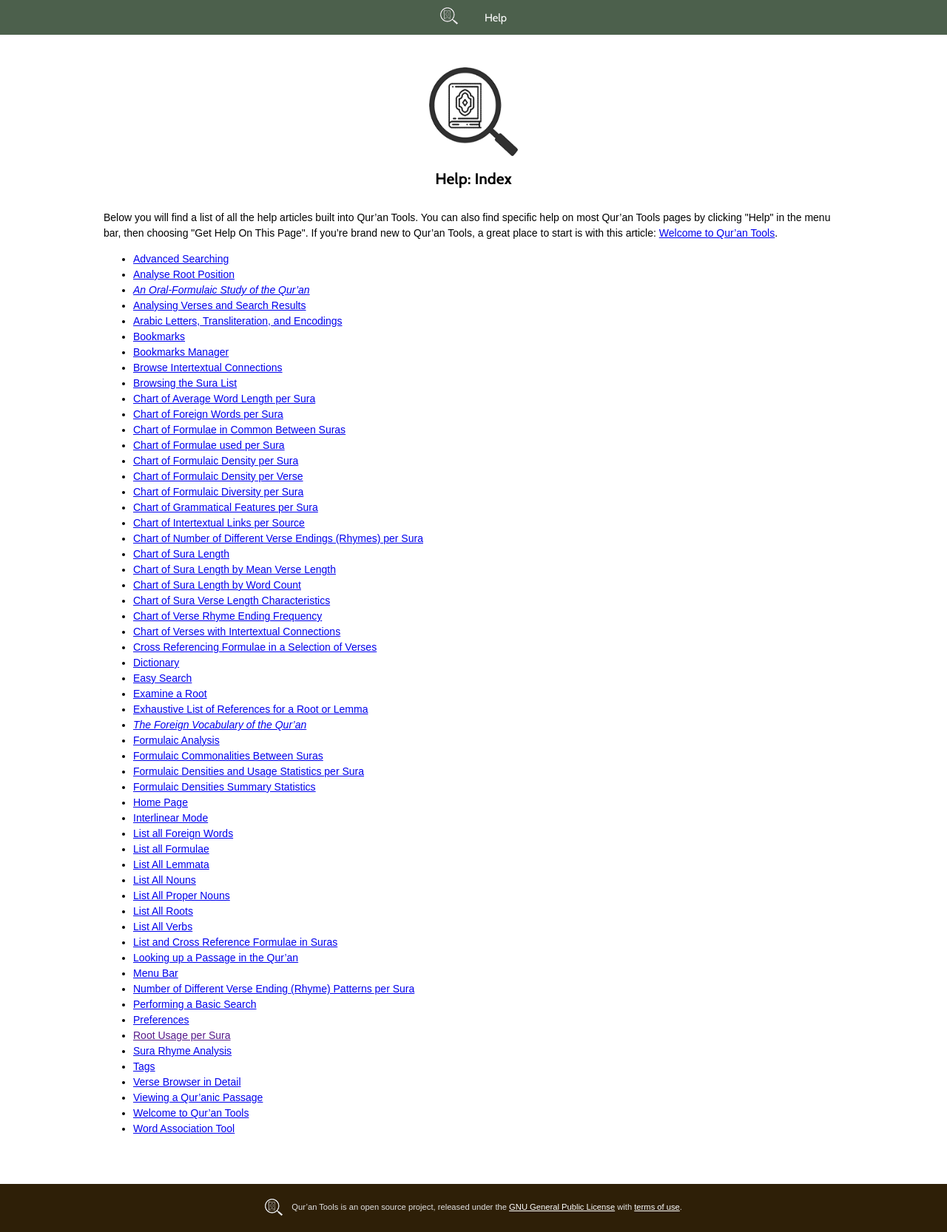
After one commit to andygbannister/qurantools, a PHP site: page /app/help/help-index.php in a window 1280 px wide. The commit adds this page. Shown: the whole page at 74% size. Run offline with PHP 8.4, Linux system fonts and the light colour scheme; data that the repository does not hold is empty.

Commit message:
New help index

```diff
--- /dev/null
+++ b/app/help/help-index.php
@@ -0,0 +1,171 @@
+<?php
+
+// GNU GPL License Page.
+
+session_start();
+session_regenerate_id();
+
+require_once '../library/config.php';
+require_once '../library/functions.php';
+
+?>
+<!DOCTYPE html>
+<html>
+
+<head>
+    <?php
+    require '../library/standard_header.php';
+    window_title("Help: Index");
+    ?>
+</head>
+
+<body class='qt-site about' id='about-history'>
+    <main class='qt-site-content'>
+
+        <?php require "library/menu.php"; ?>
+
+        <div class='page-content'>
+            <section class='page-header'>
+                <h2 class='page-title-text'><img src="/images/logos/qt_logo_only.png" class="qt-big-logo-header" alt="Large Qur'an Tools Logo"><br>Help: Index</h2>
+            </section> <!-- .page-content -->
+
+            <section class='page-body'>
+
+<p>
+	Below you will find a list of all the help articles built into Qur’an Tools. You can also find specific help on most Qur’an Tools pages by clicking "Help" in the menu bar, then choosing "Get Help On This Page". If you’re brand new to Qur’an Tools, a great place to start is with this article: <a href='welcome-to-quran-tools.php'>Welcome to Qur’an Tools</a>.
+
+</p>
+
+<ul>
+
+<li><a href='advanced-searching.php'>Advanced Searching</a></li>
+
+<li><a href='analyse-root-position.php'>Analyse Root Position</a></li>
+
+<li><a href='an-oral-formulaic-study-of-the-quran.php'><i>An Oral-Formulaic Study of the Qur’an</i></a></li>
+
+<li><a href='analysing-verses-and-search-results.php'>Analysing Verses and Search Results</a></li>
+
+<li><a href='arabic-letters-transliterations-and-encodings.php'>Arabic Letters, Transliteration, and Encodings</a></li>
+
+<li><a href='bookmarks.php'>Bookmarks</a></li>
+
+<li><a href='bookmarks-manager.php'>Bookmarks Manager</a></li>
+
+<li><a href='browse-intertextual-connections.php'>Browse Intertextual Connections</a></li>
+
+<li><a href='browsing-the-sura-list.php'>Browsing the Sura List</a></li>
+
+<li><a href='average-word-length-per-sura-chart.php'>Chart of Average Word Length per Sura</a></li>
+
+<li><a href='foreign-words-vocabulary-per-sura-chart.php'>Chart of Foreign Words per Sura</a></li>
+
+<li><a href='formulae-in-common-chart.php'>Chart of Formulae in Common Between Suras</a></li>
+
+<li><a href='number-of-formulae-used-per-sura-chart.php'>Chart of Formulae used per Sura</a></li>
+
+<li><a href='formulaic-density-by-sura-chart.php'>Chart of Formulaic Density per Sura</a></li>
+
+<li><a href='formulaic-density-by-verse.php'>Chart of Formulaic Density per Verse</a></li>
+
+<li><a href='formulaic-diversity-per-sura-chart.php'>Chart of Formulaic Diversity per Sura</a></li>
+
+<li><a href='grammatical-features-by-sura-chart.php'>Chart of Grammatical Features per Sura</a></li>
+
+<li><a href='chart-of-intertextual-links-per-source.php'>Chart of Intertextual Links per Source</a></li>
+
+<li><a href='number-of-different-verse-endings-rhymes-per-sura.php'>Chart of Number of Different Verse Endings (Rhymes) per Sura</a></li>
+
+<li><a href='sura-length-chart.php'>Chart of Sura Length</a></li>
+
+<li><a href='root-usage-by-sura.php'>Chart of Sura Length by Mean Verse Length</a></li>
+
+<li><a href='sura-length-by-words-chart.php'>Chart of Sura Length by Word Count</a></li>
+
+<li><a href='sura-verse-length-characteristics-chart.php'>Chart of Sura Verse Length Characteristics</a></li>
+
+<li><a href='verse-ending-rhyme-frequency-chart.php'>Chart of Verse Rhyme Ending Frequency</a></li>
+
+<li><a href='chart-of-intertextual-links-per-source.php'>Chart of Verses with Intertextual Connections</a></li>
+
+<li><a href='cross-referencing-formulas-in-a-selection-of-verses.php'>Cross Referencing Formulae in a Selection of Verses</a></li>
+
+<li><a href='the-dictionary-tool.php'>Dictionary</a></li>
+
+<li><a href='the-easy-search-tool.php'>Easy Search</a></li>
+
+<li><a href='examine-root.php'>Examine a Root</a></li>
+
+<li><a href='exhaustive-list-of-references-for-root-or-lemma.php'>Exhaustive List of References for a Root or Lemma </a></li>
+
+<li><a href='the-foreign-vocabulary-of-the-qur-an.php'><i>The Foreign Vocabulary of the Qur’an</i></a></li>
+
+<li><a href='formulaic-analysis.php'>Formulaic Analysis</a></li>
+
+<li><a href='formulaic-commonalities-between-suras.php'>Formulaic Commonalities Between Suras</a></li>
+
+<li><a href='formulaic-density-and-usage-statistics-per-sura.php'>Formulaic Densities and Usage Statistics per Sura</a></li>
+
+<li><a href='formulaic-density-summaries.php'>Formulaic Densities Summary Statistics</a></li>
+
+<li><a href='home-page.php'>Home Page</a></li>
+
+<li><a href='interlinear-mode.php'>Interlinear Mode</a></li>
+
+<li><a href='list-all-foreign-words.php'>List all Foreign Words</a></li>
+
+<li><a href='list-all-formulae.php'>List all Formulae</a></li>
+
+<li><a href='word-lists-lemmata.php'>List All Lemmata</a></li>
+
+<li><a href='word-lists-nouns.php'>List All Nouns</a></li>
+
+<li><a href='word-lists-proper-nouns.php'>List All Proper Nouns</a></li>
+
+<li><a href='word-lists-roots.php'>List All Roots</a></li>
+
+<li><a href='list-all-verbs.php'>List All Verbs</a></li>
+
+<li><a href='listing-and-cross-referencing-formulae-in-suras.php'>List and Cross Reference Formulae in Suras</a></li>
+
+<li><a href='looking-up-a-passage.php'>Looking up a Passage in the Qur’an</a></li>
+
+<li><a href='menu-bar.php'>Menu Bar</a></li>
+
+<li><a href='number-of-different-verse-ending-rhyme-patterns-per-sura.php'>Number of Different Verse Ending (Rhyme) Patterns per Sura</a></li>
+
+<li><a href='performing-a-basic-search.php'>Performing a Basic Search</a></li>
+
+<li><a href='preferences.php'>Preferences</a></li>
+
+<li><a href=''>Root Usage per Sura</a></li>
+
+<li><a href='sura-rhyme-analysis.php'>Sura Rhyme Analysis</a></li>
+
+<li><a href='tags.php'>Tags</a></li>
+
+<li><a href='the-verse-browser-in-detail.php'>Verse Browser in Detail</a></li>
+
+<li><a href='viewing-a-quran-passage.php'>Viewing a Qur’anic Passage</a></li>
+
+<li><a href='welcome-to-quran-tools.php'>Welcome to Qur’an Tools</a></li>
+
+<li><a href='word-association-tool.php'>Word Association Tool</a></li>
+
+</ul>
+
+<p>
+</p>
+            </section>
+
+        </div>
+
+        <?php
+
+include "library/footer.php";
+
+?>
+
+</body>
+
+</html>
--- a/app/help/welcome-to-quran-tools.php
+++ b/app/help/welcome-to-quran-tools.php
@@ -111,6 +111,8 @@
                     </ul>
                 </ul>
 
+                <a href='help-index.php'>View a full index of all help articles</a>
+
                 </p>
 
             </section>
--- a/app/library/menu.php
+++ b/app/library/menu.php
@@ -387,6 +387,8 @@
 
         echo "<li><a id='user-guide-link' href='/help/welcome-to-quran-tools.php' target='_blank'>Getting Started</a></li>";
 
+        echo "<li><a id='user-guide-link' href='/help/help-index.php' target='_blank'>Help Index</a></li>";
+
         echo "<li id='about-menu'><a href='#'>About</a>";
 
         echo '  <ul>';
```
